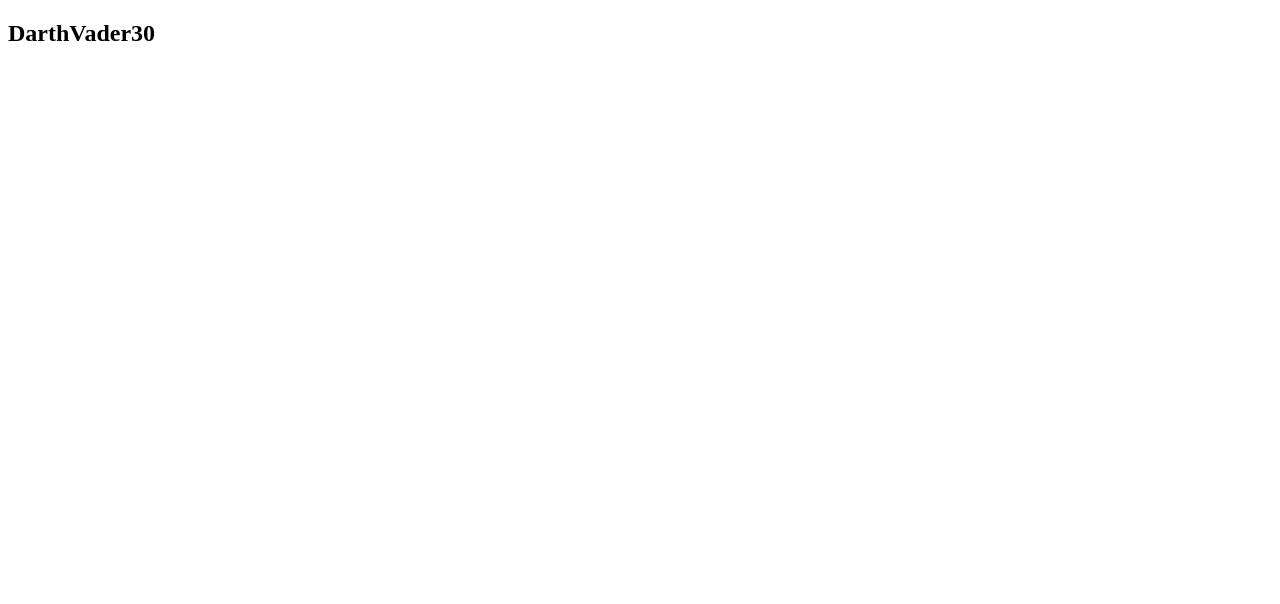
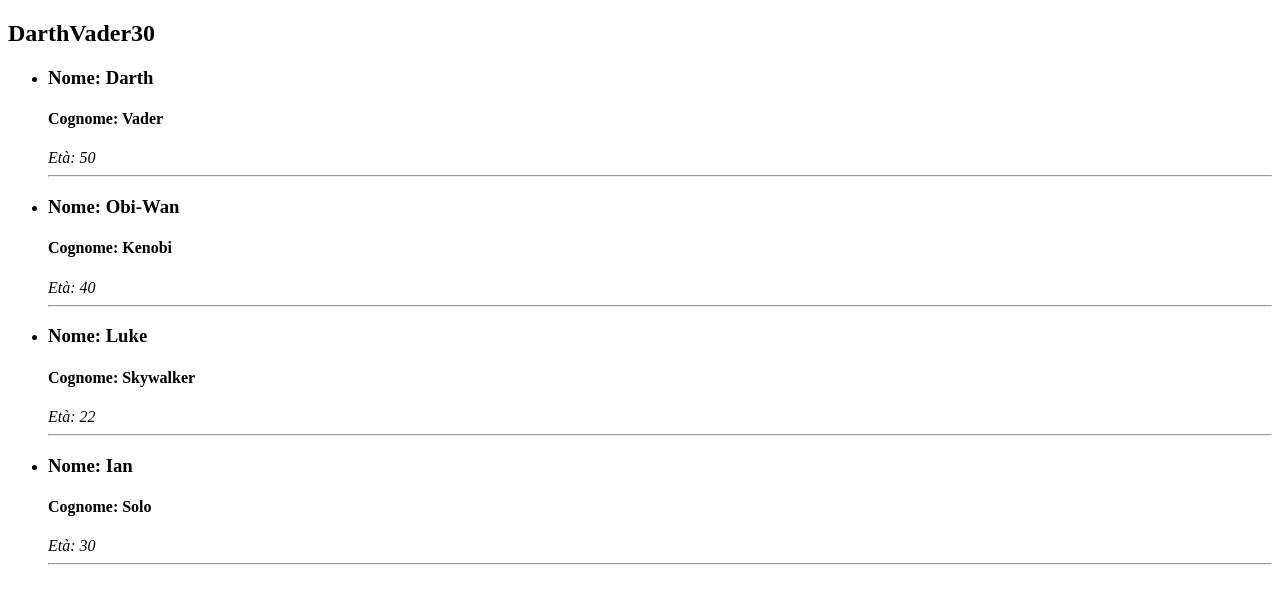
Before and after one commit to eliaraguso/js-oggetti-studenti, a plain HTML site: page index.html in a window 1280 px wide. Drawn offline with Linux system fonts and the light colour scheme.

Commit message:
creo un ciclo che uno per uno stampa a video tutte le proprietà di ogni elemento dell'array "studenti"

```diff
--- a/index.html
+++ b/index.html
@@ -10,6 +10,10 @@
 
     <h2 id="objectProperties"></h2>
 
+    <ul id="list">
+
+    </ul>
+
     <script src="./main.js"></script>
 </body>
 </html>
--- a/main.js
+++ b/main.js
@@ -13,12 +13,15 @@ let studente = {
     "eta" : 30
 };
 
+
 // Stampare a schermo attraverso un ciclo for-in tutte le proprietà dell'oggetto.
+
 for (let key in studente) {
 
     document.getElementById("objectProperties").innerHTML += studente[key] ;
 
 }
+
 
 // Creare un array di oggetti di studenti.
 
@@ -44,3 +47,19 @@ let studenti = [
         "eta" : 30
     }
 ];
+
+
+// Ciclare su tutti gli studenti e stampare per ognuno di essi, nome e cognome.
+
+let list = document.getElementById("list");
+
+for (let i = 0; i < studenti.length; i++) {
+
+    list.innerHTML += `<li>
+                            <h3>Nome: ${studenti[i]["nome"]}</h3>
+                            <h4>Cognome: ${studenti[i]["cognome"]}</h4>
+                            <em>Età: ${studenti[i]["eta"]}</em>
+                            <hr>
+                        </li>`;
+
+}
```
